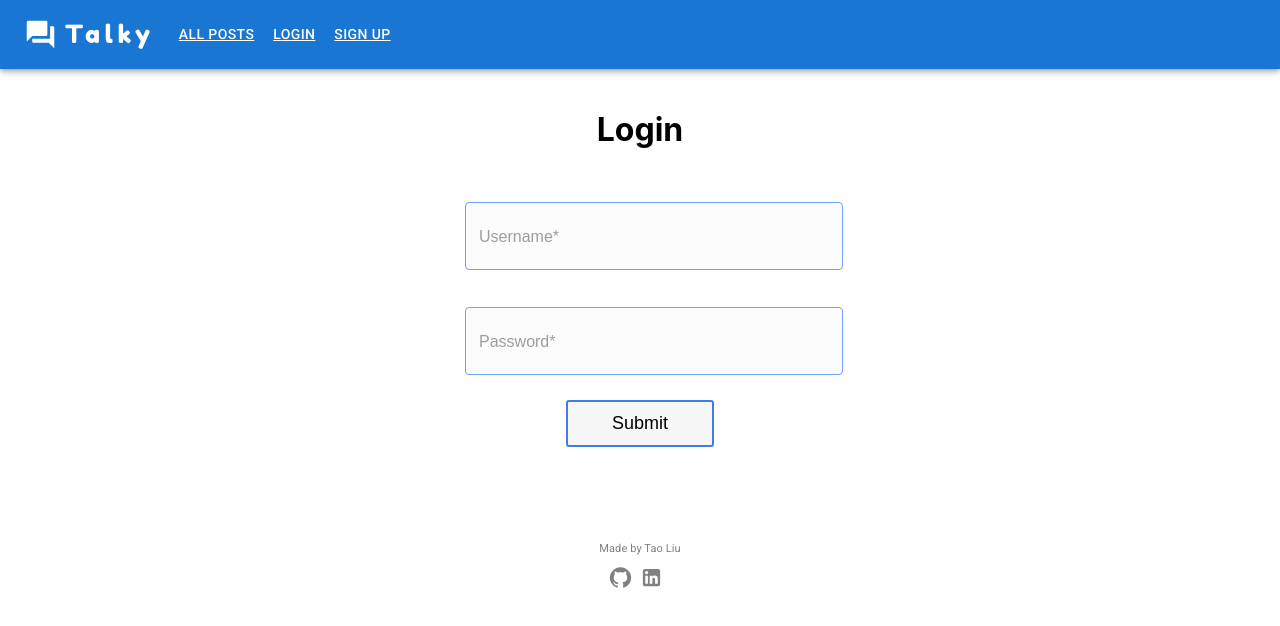
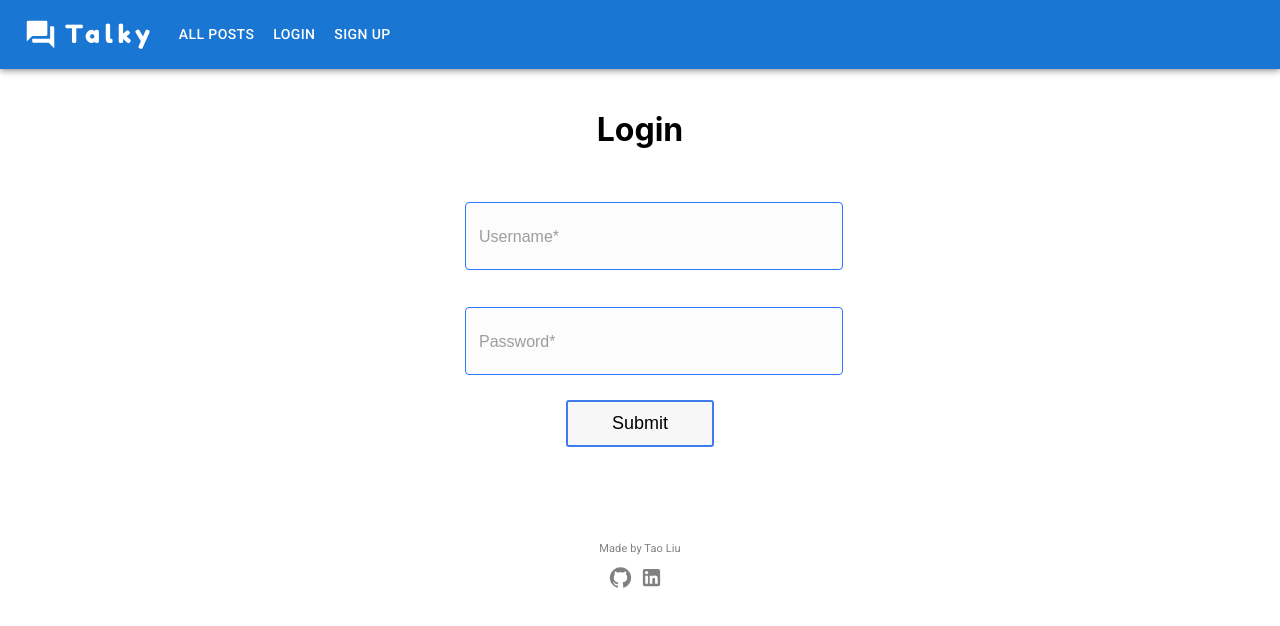
Before and after one commit to taoliu12/discussion-board-react-client, a React (Create React App) app: page /login in a window 1280 px wide. Shown: the top 626 px of the page. Built offline with nearby package versions, Linux system fonts and the light colour scheme; no server answers.

Commit message:
styling
Update Login.css

```diff
--- a/src/App.css
+++ b/src/App.css
@@ -6,6 +6,10 @@
   font-size: 12pt;
   font-weight: bold;
   ;
+}
+
+a {
+  text-decoration: none;
 }
 
 main {
--- a/src/Login.css
+++ b/src/Login.css
@@ -1,5 +1,5 @@
 :root {
-  --blue-theme: #70a1ff;
+  --blue-theme: #2e77ff;
 }
 
 .inner-container {
```
